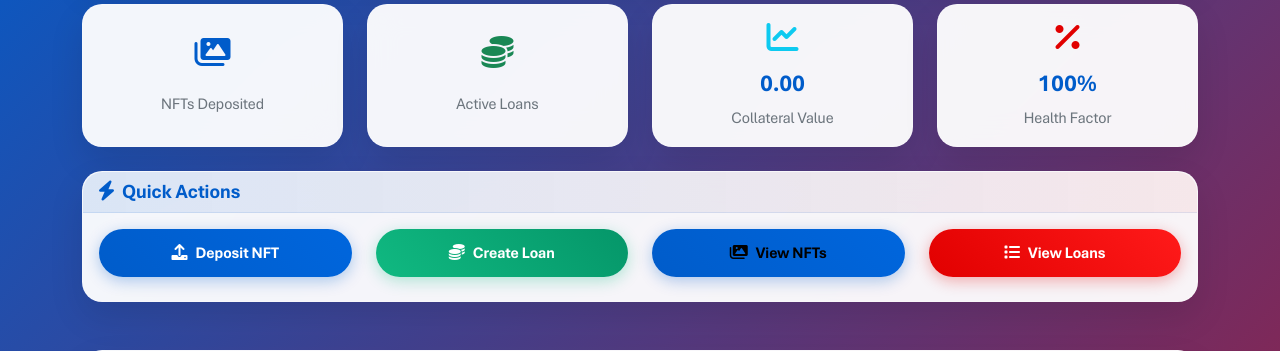
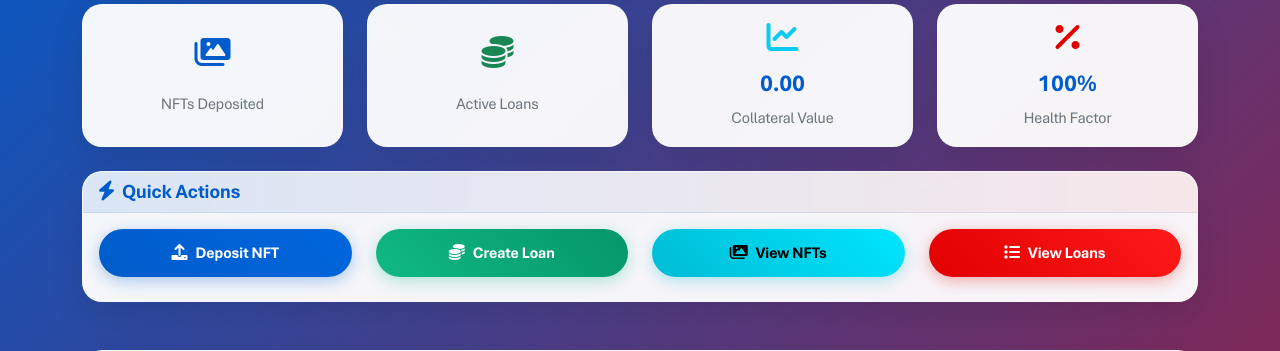
Before and after one commit to bernieio/mosaical-demo, a Django app: template mosaical_platform/templates/mosaical_platform/dashboard.html in a window 1280 px wide. Shown: the part 206-557 px from the top of the page. Run offline with Django 5.2, Linux system fonts and the light colour scheme; the template is opened without the code that fills it, so the values that code supplies are empty.

Commit message:
Assistant checkpoint: Change View NFTs button to cyan color
Assistant generated file changes:
- mosaical_platform/templates/mosaical_platform/dashboard.html: Change View NFTs button color to cyan

---

User prompt:

good. đúng ý tôi rồi đó! giờ chỉ cần đổi màu button View NFTs sang màu xanh Cyan là oke

Replit-Commit-Author: Assistant
Replit-Commit-Session-Id: cf391cb8-d6b8-4010-a737-dfcc5e3f9d14

```diff
--- a/mosaical_platform/templates/mosaical_platform/dashboard.html
+++ b/mosaical_platform/templates/mosaical_platform/dashboard.html
@@ -107,7 +107,7 @@
                         </a>
                     </div>
                     <div class="col-md-3 mb-2">
-                        <a href="{% url 'nft_list' %}" class="btn btn-info w-100" style="background: linear-gradient(45deg, #005cca, #0066dd); border: none; border-radius: 25px; font-weight: 600; padding: 12px 30px; transition: all 0.3s ease; box-shadow: 0 4px 15px rgba(0, 92, 202, 0.3);">
+                        <a href="{% url 'nft_list' %}" class="btn btn-info w-100" style="background: linear-gradient(45deg, #00bcd4, #00e5ff); border: none; border-radius: 25px; font-weight: 600; padding: 12px 30px; transition: all 0.3s ease; box-shadow: 0 4px 15px rgba(0, 188, 212, 0.3);">
                             <i class="fas fa-images me-2"></i>View NFTs
                         </a>
                     </div>
```
